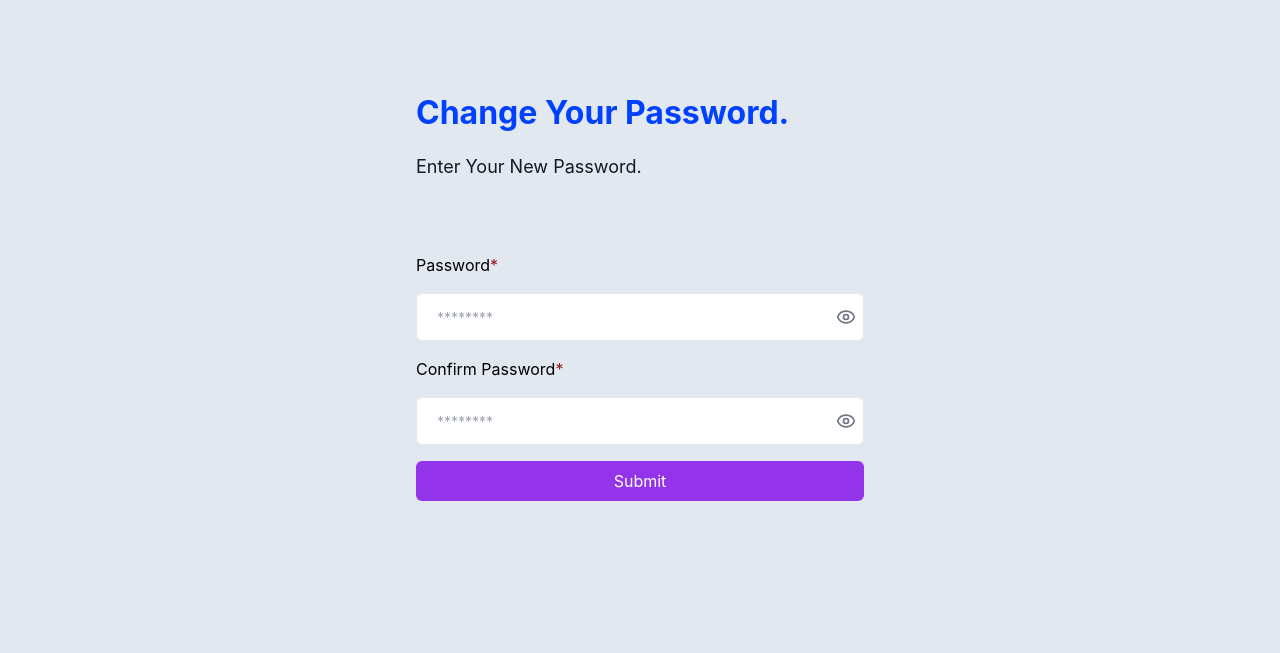
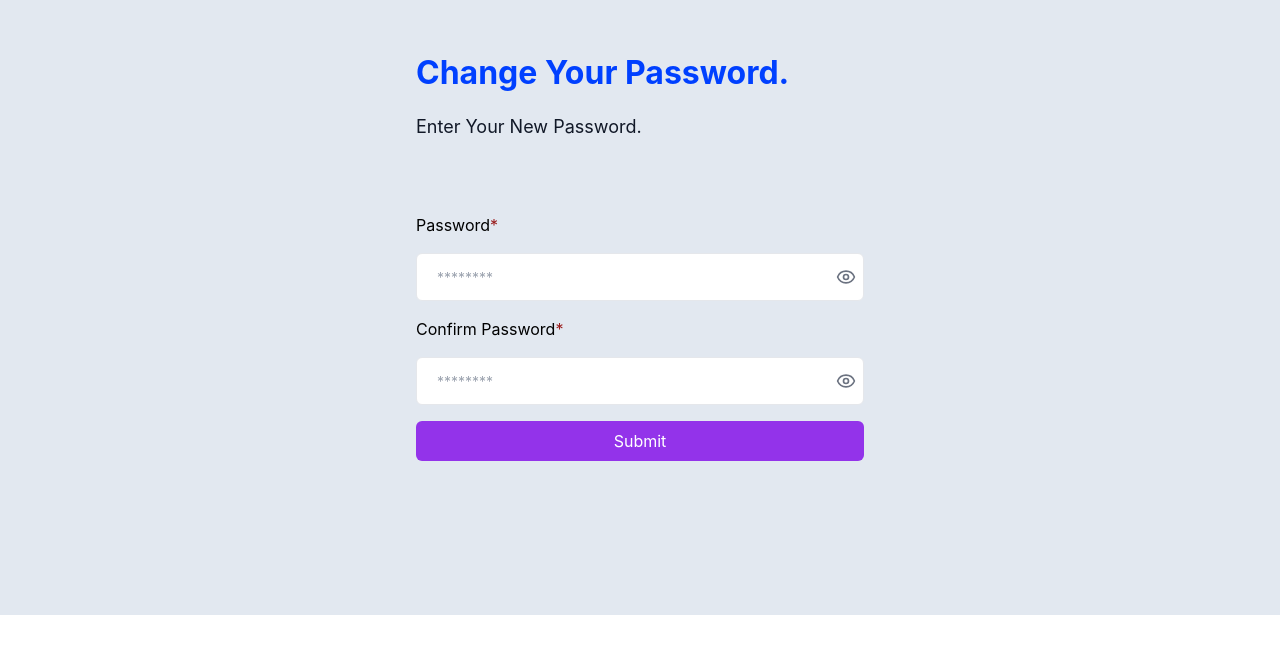
Before and after one commit to prisam1/FeedWebApp, a React (Create React App) app: page /reset-password in a window 1280 px wide. Shown: the part 105-758 px from the top of the page. Built offline with nearby package versions, Linux system fonts and the light colour scheme; no server answers.

Commit message:
Update SetNewPassword.js

```diff
--- a/src/pages/SetNewPassword.js
+++ b/src/pages/SetNewPassword.js
@@ -35,7 +35,7 @@ export const SetNewPassword = () => {
   };
 
   return (
-    <div className="flex flex-col min-h-screen items-center justify-center bg-slate-200 w-full lg:p-8 p-4">
+    <div className="flex flex-col h-[90vh] items-center justify-center bg-slate-200 w-full lg:p-8 p-4">
       <div className="flex flex-col mt-0 w-full max-w-md">
         <h2 className="text-[8vw] md:text-[32px] mt-[8vw] md:mt-[0px] font-bold text-[#0040FF] dark:text-foreground">
           Change Your Password.
```
